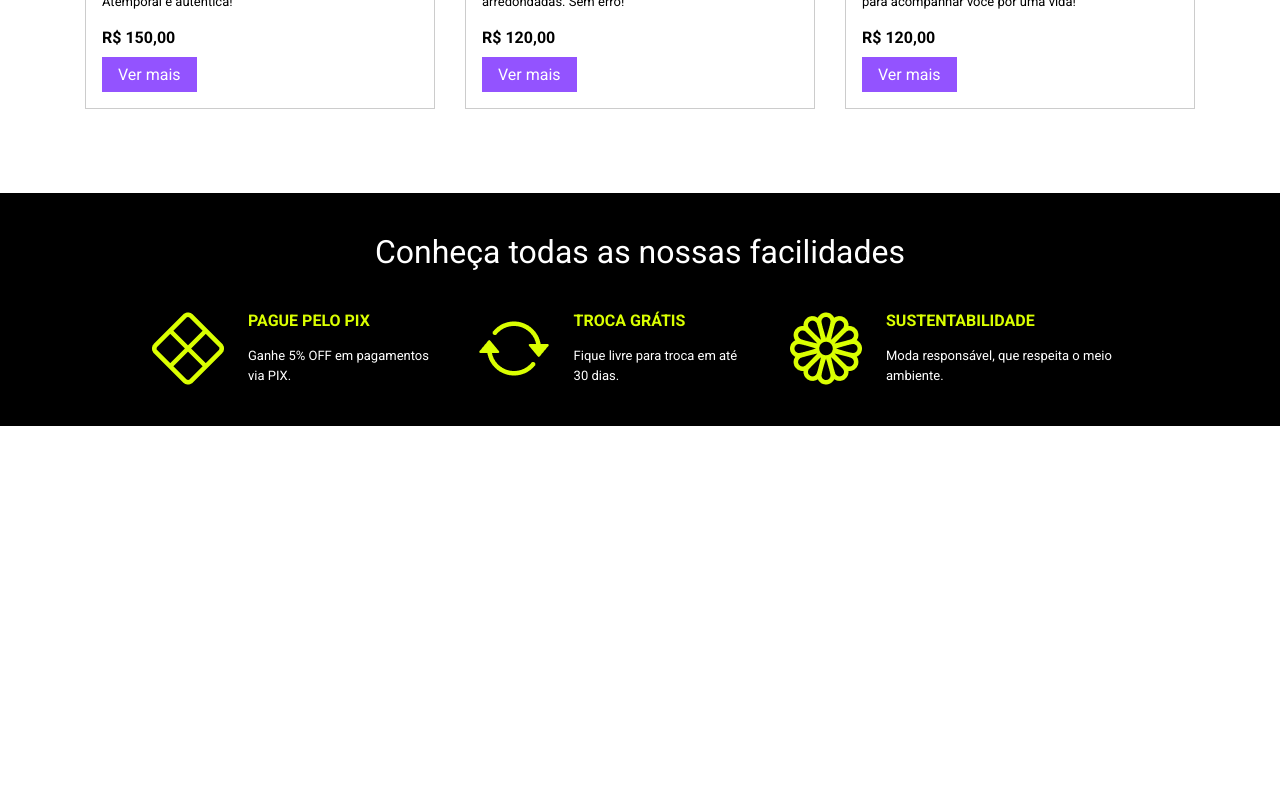
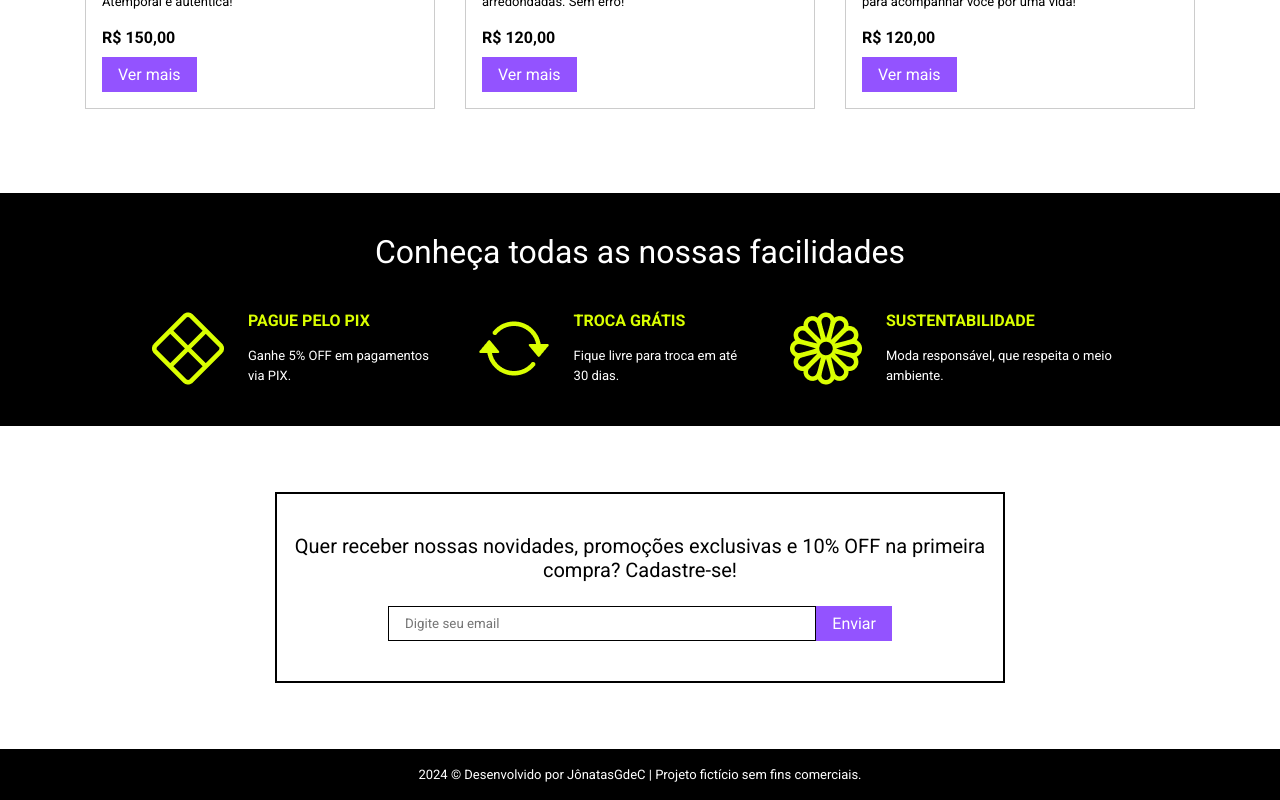
Before and after one commit to JonatasGdeC/meteora, a React (Create React App) app: page / in a window 1280 px wide. Shown: the part 2016-2816 px from the top of the page. Before the commit the page ends 2508 px from the top, so only its background shows below. Built offline with nearby package versions, Linux system fonts and the light colour scheme.

Commit message:
Criando o footer

```diff
--- a/src/App.tsx
+++ b/src/App.tsx
@@ -6,6 +6,8 @@ import Infos from './components/Infos'
 
 import { products } from './mocks/Products'
 import { GlobalStyle } from './styles'
+import Message from './components/Message'
+import Footer from './components/Footer'
 
 function App() {
   return (
@@ -18,6 +20,8 @@ function App() {
         <ProductsList products={products} />
       </div>
       <Infos />
+      <Message />
+      <Footer />
     </>
   )
 }
--- /dev/null
+++ b/src/components/Footer/index.tsx
@@ -0,0 +1,16 @@
+import { Footer as SectionFooter } from './styles'
+
+const currentYear = new Date().getFullYear()
+
+const Footer = () => {
+  return (
+    <SectionFooter>
+      <p>
+        {currentYear} &copy; Desenvolvido por JônatasGdeC | Projeto fictício sem
+        fins comerciais.
+      </p>
+    </SectionFooter>
+  )
+}
+
+export default Footer
--- /dev/null
+++ b/src/components/Footer/styles.ts
@@ -0,0 +1,10 @@
+import styled from 'styled-components'
+import { colors } from '../../styles'
+
+export const Footer = styled.footer`
+  padding: 18px 0;
+  text-align: center;
+  background-color: ${colors.black};
+  font-size: 13px;
+  color: ${colors.white};
+`
--- /dev/null
+++ b/src/components/Message/index.tsx
@@ -0,0 +1,21 @@
+import { Button } from '../../styles'
+import { Card } from './styles'
+
+const Message = () => {
+  return (
+    <div className="container">
+      <Card>
+        <p>
+          Quer receber nossas novidades, promoções exclusivas e 10% OFF na
+          primeira compra? Cadastre-se!
+        </p>
+        <form>
+          <input type="text" placeholder="Digite seu email" />
+          <Button>Enviar</Button>
+        </form>
+      </Card>
+    </div>
+  )
+}
+
+export default Message
--- /dev/null
+++ b/src/components/Message/styles.ts
@@ -0,0 +1,42 @@
+import styled from 'styled-components'
+import { breackpointers, colors } from '../../styles'
+
+export const Card = styled.div`
+  text-align: center;
+  padding: 40px 16px;
+  margin: 0 190px 66px;
+  border: 2px solid ${colors.black};
+
+  p {
+    font-size: 20px;
+    margin-bottom: 24px;
+  }
+
+  form {
+    display: flex;
+    padding: 0 95px;
+    input {
+      width: 100%;
+      padding: 8px 16px;
+      border: 1px solid ${colors.black};
+    }
+  }
+
+  @media (max-width: ${breackpointers.desktop}) {
+    margin: 0 0 36px;
+    padding: 40px 60px;
+
+    form {
+      padding: 0 64px;
+    }
+  }
+
+  @media (max-width: ${breackpointers.tablet}) {
+    margin: 0 28px;
+    padding: 24px 16px;
+
+    form {
+      padding: 0;
+    }
+  }
+`
```
